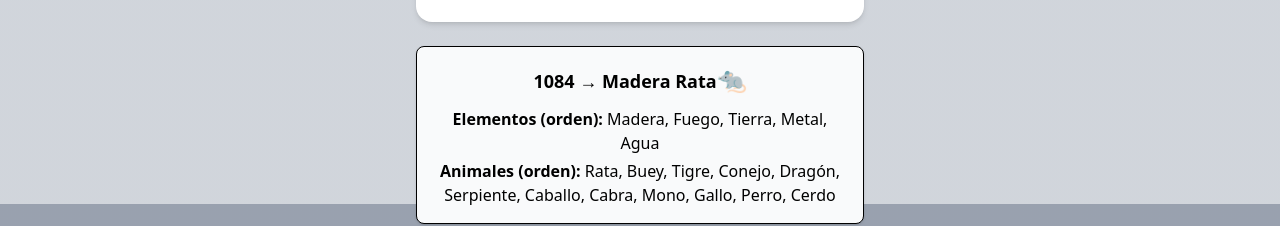
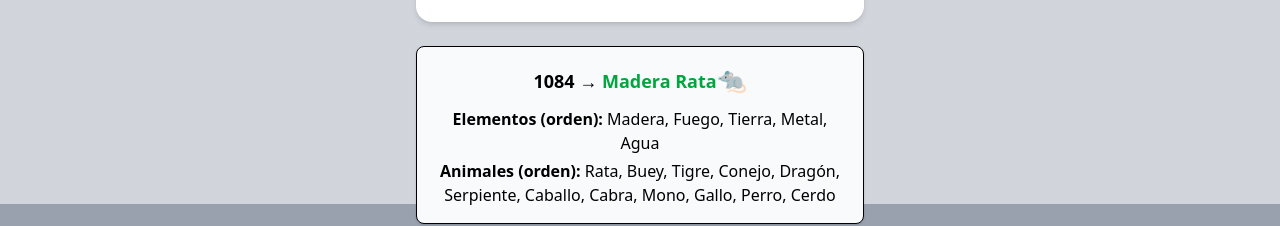
Before and after one commit to joaub/calendario-chino, a React (Vite) app: page / in a window 1280 px wide. Both pictures are taken after a click on the button "Calcular". Shown: the part 276-502 px from the top of the page. Built offline with nearby package versions, Linux system fonts and the light colour scheme.

Commit message:
poniendo el texto en color del elemento

```diff
--- a/src/App.jsx
+++ b/src/App.jsx
@@ -35,6 +35,13 @@ function App() {
     Gallo: "🐓",
     Perro: "🐕",
     Cerdo: "🐖",
+  };
+  const elementoColors = {
+    Madera: "text-green-600",
+    Fuego: "text-red-600",
+    Tierra: "text-yellow-600",
+    Metal: "text-gray-600",
+    Agua: "text-blue-600",
   };
 
 
@@ -112,7 +119,7 @@ function App() {
           <div className="max-w-md w-full mx-auto mt-6 p-4 bg-gray-50 border rounded-lg shadow-sm space-y-3 text-center">
             <p className="text-base sm:text-lg">
               <span className="font-semibold">{yearConfirmed}</span> →{" "}
-            <span className="font-bold">
+              <span className={`font-bold ${elementoColors[confirmedResult.elemento]}`}>
                 {confirmedResult.elemento} {confirmedResult.animal}
                 <span className="text-2xl">{animalEmojis[confirmedResult.animal]}</span>
               </span>
```
Lines whose indentation alone changed are shown as unchanged.
